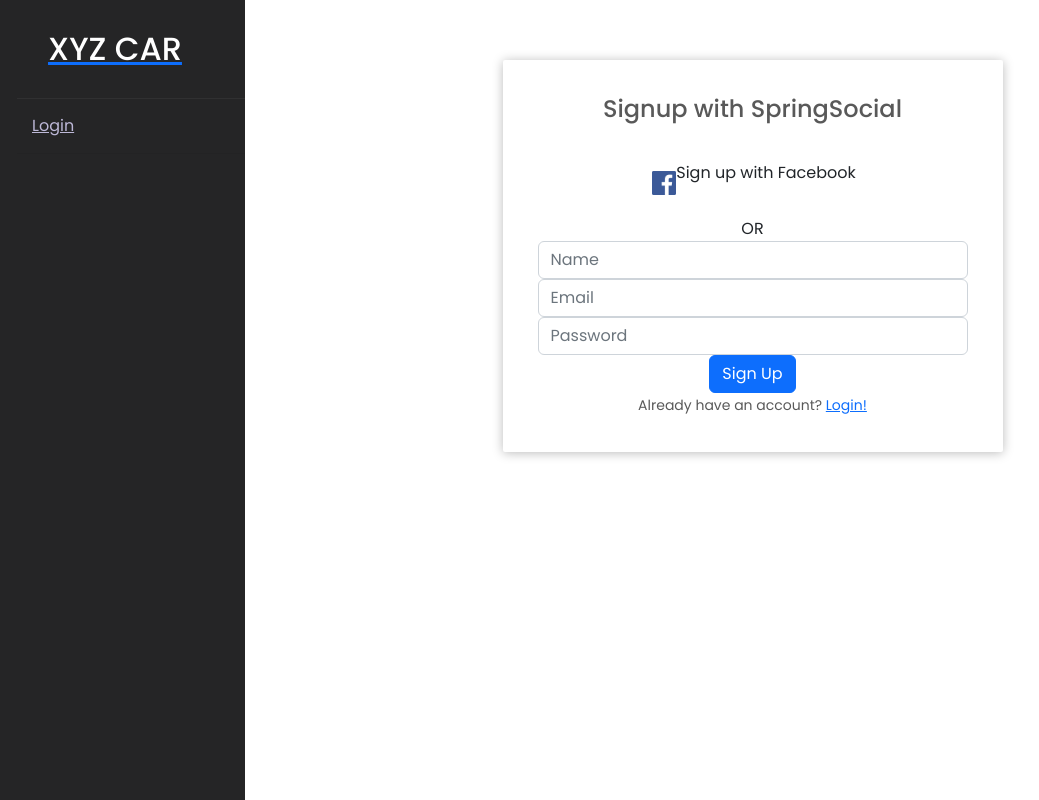
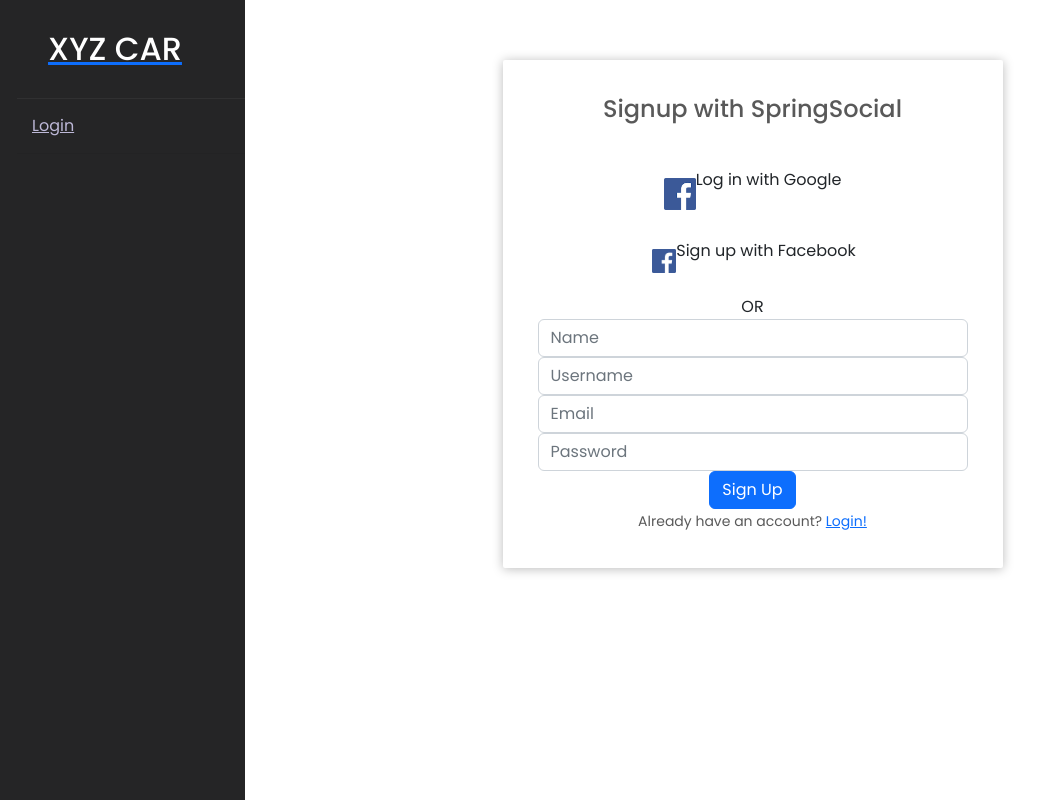
Before and after one commit to bligede767/kyn-react-js, a React (Create React App) app: page /signup in a window 1280 px wide. Shown: the whole page, without its empty margins (15-1054 px from the left). Built offline with nearby package versions, Linux system fonts and the light colour scheme.

Commit message:
make login by username

```diff
--- a/src/pages/Login.js
+++ b/src/pages/Login.js
@@ -58,6 +58,8 @@
 
     return (
         <div className="social-login">
+             <a className="btn btn-block social-btn google" href={GOOGLE_AUTH_URL}>
+                    <img src={googleLogo} alt="Google" /> Log in with Google</a>
             <a className="btn btn-block social-btn facebook" href={FACEBOOK_AUTH_URL}>
                 <img src={fbLogo} alt="Facebook" /> Log in with Facebook</a>
         </div>
@@ -69,7 +71,7 @@
     constructor (props) {
         super(props);
         this.state = {
-            email: '',
+            username: '',
             password: ''
         };
         this.handleInputChange = this.handleInputChange.bind(this);
@@ -105,9 +107,9 @@
         return (
             <form onSubmit={this.handleSubmit}>
                 <div className="form-item">
-                    <input type="email" name="email"
-                        className="form-control" placeholder="Email"
-                        value={this.state.email} onChange={this.handleInputChange} required />
+                    <input type="text" name="username"
+                        className="form-control" placeholder="Username"
+                        value={this.state.username} onChange={this.handleInputChange} required />
                 </div>
                 <div className="form-item">
                     <input type="password" name="password"
--- a/src/pages/SignUp.js
+++ b/src/pages/SignUp.js
@@ -1,9 +1,10 @@
 import React, { Component } from 'react';
 // import './Signup.css';
 import { Link, Navigate } from 'react-router-dom'
-import { FACEBOOK_AUTH_URL } from '../constants';
+import { FACEBOOK_AUTH_URL, GOOGLE_AUTH_URL } from '../constants';
 import { signup } from '../util/APIUtils';
 import fbLogo from '../img/fb-logo.png';
+import googleLogo from '../img/fb-logo.png';
 import {
     useAlert
 } from 'react-alert'
@@ -48,6 +49,8 @@
 const SocialSignup = () => {
     return (
         <div className="social-signup">
+             <a className="btn btn-block social-btn google" href={GOOGLE_AUTH_URL}>
+                    <img src={googleLogo} alt="Google" /> Log in with Google</a>
             <a className="btn btn-block social-btn facebook" href={FACEBOOK_AUTH_URL}>
                 <img src={fbLogo} alt="Facebook" /> Sign up with Facebook</a>
         </div>
@@ -59,6 +62,7 @@
         super(props);
         this.state = {
             name: '',
+            username: '',
             email: '',
             password: ''
         }
@@ -99,6 +103,11 @@
                         value={this.state.name} onChange={this.handleInputChange} />
                 </div>
                 <div className="form-item">
+                    <input type="text" name="username"
+                        className="form-control" placeholder="Username"
+                        value={this.state.username} onChange={this.handleInputChange} />
+                </div>
+                <div className="form-item">
                     <input type="email" name="email"
                         className="form-control" placeholder="Email"
                         value={this.state.email} onChange={this.handleInputChange} />
```
